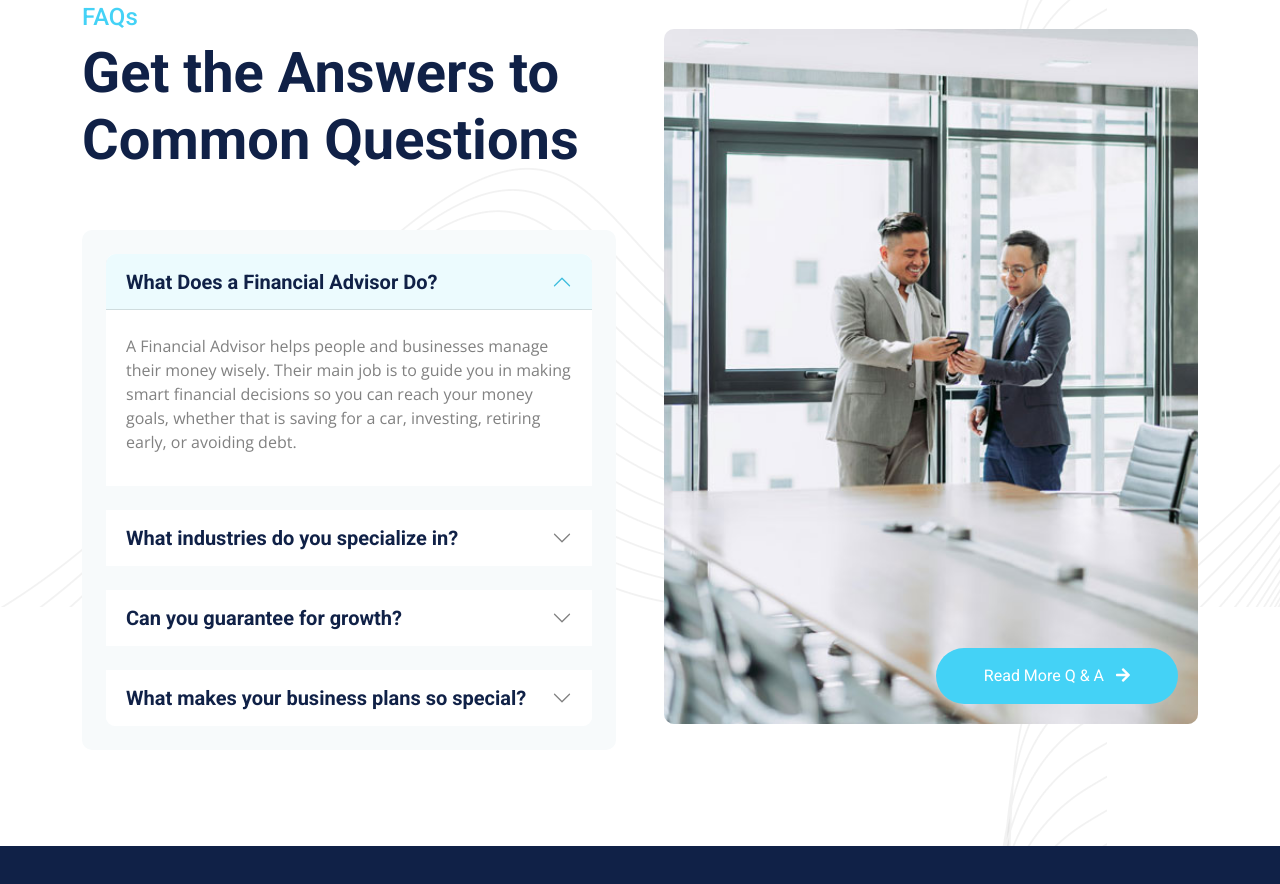
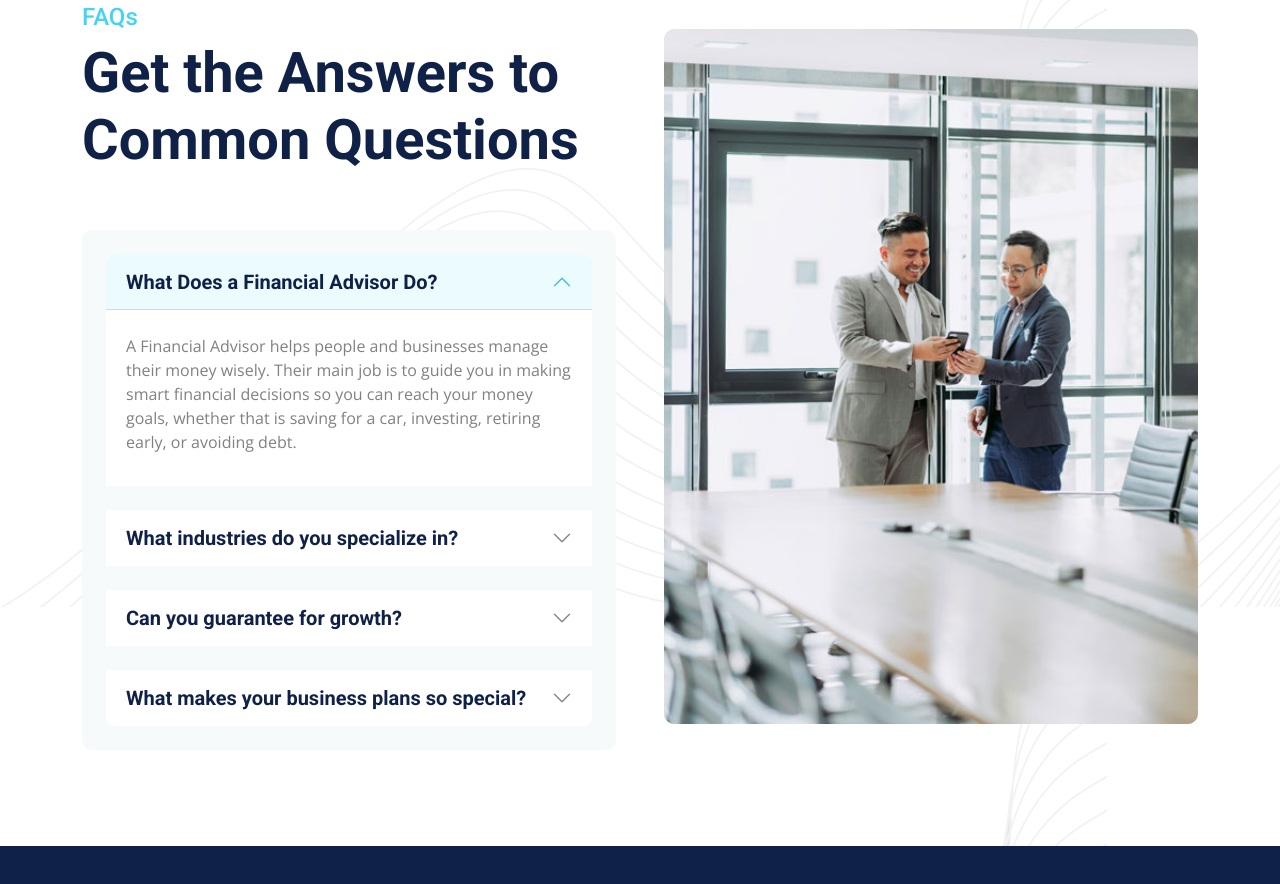
Before and after one commit to Jacksonshub/investment, a plain HTML site: page index.html in a window 1280 px wide. Shown: the part 5882-6766 px from the top of the page. Drawn offline with nearby package versions, Linux system fonts and the light colour scheme.

Commit message:
Update index.html

```diff
--- a/index.html
+++ b/index.html
@@ -683,7 +683,6 @@
                     <div class="col-lg-6 wow fadeInRight" data-wow-delay="0.3s">
                         <div class="faq-img RotateMoveRight rounded">
                             <img src="img/faq-img.jpg" class="img-fluid rounded w-100" alt="Image">
-                            <a class="faq-btn btn btn-primary rounded-pill text-white py-3 px-5" href="#">Read More Q & A <i class="fas fa-arrow-right ms-2"></i></a>
                         </div>
                     </div>
                 </div>
```
